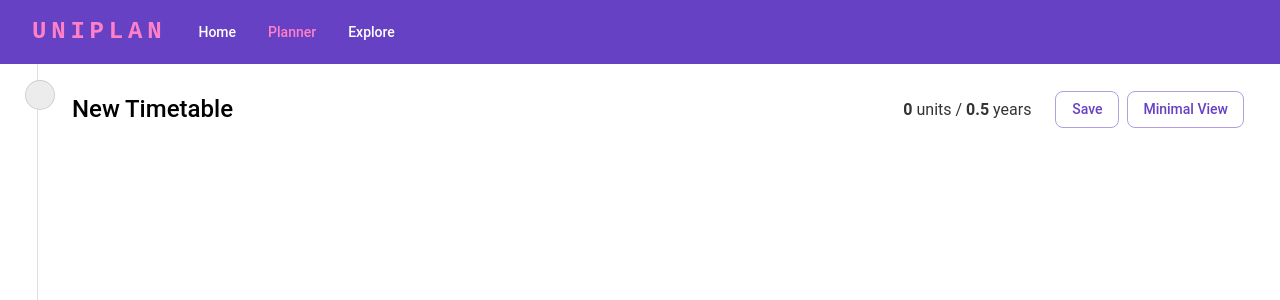
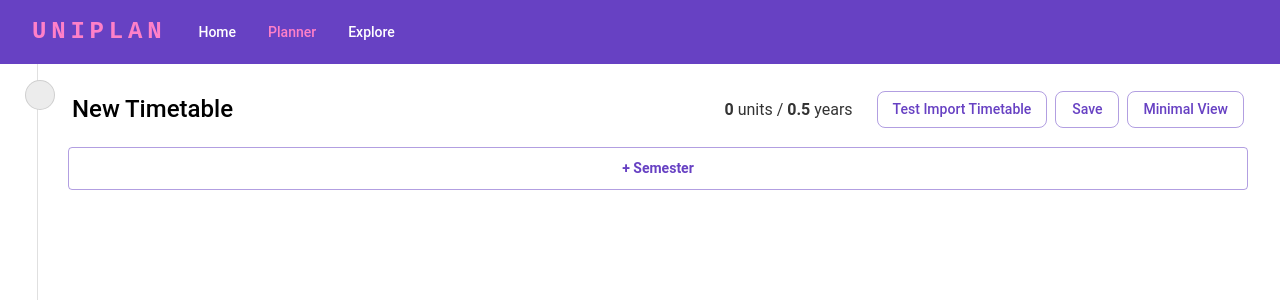
Before and after one commit to songqiaoyuchen/uniplan, a Next.js app: page /planner in a window 1280 px wide. Shown: the top 300 px of the page. Built offline with nearby package versions, Linux system fonts and the light colour scheme; some icons are missing; what @mui/material-nextjs would draw is missing.

Commit message:
feat(timetable): add/del semester

```diff
--- a/src/app/planner/components/timetable/MiniModuleCard.tsx
+++ b/src/app/planner/components/timetable/MiniModuleCard.tsx
@@ -44,6 +44,7 @@ const MiniModuleCard: React.FC<MiniModuleCardProps> = ({ module, isSelected = fa
           boxShadow: 6,
         },
         color: theme.palette.text.primary,
+        minWidth: 80,
       }}
     >
       <Tooltip
--- a/src/app/planner/components/timetable/SemesterColumn.tsx
+++ b/src/app/planner/components/timetable/SemesterColumn.tsx
@@ -29,6 +29,7 @@ const SemesterColumn: React.FC<SemesterColumnProps> = ({ semesterId, moduleCodes
         transition: 'border 0.2s ease',
         userSelect: 'none',
         height: '100%',
+        width: isMinimalView ? '100%' : '245px',
       }}
     >
       <SemesterHeader semesterId={semesterId} isEmpty={moduleCodes.length === 0} />
--- a/src/app/planner/components/timetable/SemesterHeader.tsx
+++ b/src/app/planner/components/timetable/SemesterHeader.tsx
@@ -2,7 +2,7 @@ import { useAppDispatch, useAppSelector } from "@/store";
 import { useMemo } from "react";
 import Paper from "@mui/material/Paper";
 import Typography from "@mui/material/Typography";
-import { makeSelectSemesterHeaderInfo, selectIsMinimalView } from "@/store/timetableSelectors";
+import { makeSelectSemesterHeaderInfo, selectIsMinimalView, selectLatestNormalSemester } from "@/store/timetableSelectors";
 import { SemesterLabel } from "@/types/plannerTypes";
 import IconButton from "@mui/material/IconButton";
 import CloseIcon from "@mui/icons-material/Close";
@@ -44,7 +44,8 @@ export default function SemesterHeader({ semesterId, isEmpty }: SemesterHeaderPr
   });
 
   const isSpecialTerm = semesterId % 2 === 1;
-  const showDelete = isSpecialTerm && isEmpty;
+  const latestNormalSemester = useAppSelector(selectLatestNormalSemester);
+  const showDelete = (isSpecialTerm || latestNormalSemester == semesterId) && isEmpty;
 
   const { full: fullTitle, abbrev } = getSemesterTitles(semesterId);
   const displayTitle = isMinimalView ? abbrev : fullTitle;
--- a/src/app/planner/components/timetable/TimetableHeader.tsx
+++ b/src/app/planner/components/timetable/TimetableHeader.tsx
@@ -16,6 +16,7 @@ import {
   selectLatestNormalSemester,
   selectTotalCredits,
 } from "@/store/timetableSelectors";
+import { useLazyGetTimetableQuery } from "@/store/apiSlice";
 
 const TimetableHeader = () => {
   const dispatch = useDispatch();
@@ -24,6 +25,16 @@ const TimetableHeader = () => {
     const { semesters, modules } = state.timetable;
     return { semesters, modules };
   });
+   const [triggerGetTimetable, { isFetching }] = useLazyGetTimetableQuery();
+   const requiredModuleCodes = [
+    "MA1301", "MA5401", "CS5330", "MA5198", "HSA1000", "NGN2001A",
+    "CP4101", "CS1101S", "CS2030S", "CS2040S", "CS1231S", "CS2105", "CS2109S",
+    "CS2103T", "CS2100", "ST2334", "CS2107", "Cs3230", "DTK1234", "MA2002",
+    "MA2001", "ES2660", "MA2101", "MA2104", "MA2108", "IS1108", "MA2202",
+    "MA2213", "MA5206"
+  ];
+  const exemptedModuleCodes = [] as string[];
+
 
   const [timetableName, setTimetableName] = useState("New Timetable");
   const [isEditingName, setIsEditingName] = useState(false);
@@ -108,6 +119,9 @@ const TimetableHeader = () => {
 
         {/* Buttons */}
         <Stack direction="row" spacing={1}>
+        <Button variant="outlined" onClick={() => triggerGetTimetable({ requiredModuleCodes, exemptedModuleCodes })}>
+          {isFetching ? "Loading timetable..." : "Test Import Timetable"}
+        </Button>
           <Button variant="outlined" onClick={handleSave}>
             Save
           </Button>
--- a/src/app/planner/components/timetable/index.tsx
+++ b/src/app/planner/components/timetable/index.tsx
@@ -49,6 +49,7 @@ function Timetable() {
           height: "100%",
         }}
       >
+        {/* Semesters */}
         {semesterIds
           .filter((id) => id % 2 === 0) // main terms
           .map((mainId) => {
@@ -66,12 +67,12 @@ function Timetable() {
                   justifyContent: isMinimalView ? "space-between" : "flex-start",
                 }}
               >
-                {/* Main semester fills remaining height */}
+                {/* Main semesters */}
                 <Box sx={{ flex: isMinimalView ? 1 : 'unset', minHeight: 0 }}>
                   <TimetableSemester semesterId={mainId} />
                 </Box>
 
-                {/* Special term (or button) sits at bottom */}
+                {/* Special term */}
                 <Box>
                   {hasSpecialTerm ? (
                     <TimetableSemester semesterId={mainId + 1} />
@@ -92,6 +93,34 @@ function Timetable() {
                 </Box>
               </Box>);
             })}
+        {/* Add Semester */}
+        <Box
+          sx={{
+            display: "flex",
+            flexDirection: "column",
+            gap: 1,
+            flex: 1,
+            height: "100%",
+            justifyContent: isMinimalView ? "space-between" : "flex-start",
+          }}
+        >
+          <Button
+            variant="outlined"
+            onClick={() => {
+              const maxId = Math.max(...semesterIds.filter(id => id % 2 === 0));
+              dispatch(semesterAdded({ id: maxId + 2 }));
+            }}
+            sx={{
+              borderRadius: 1,
+              width: '100%',
+              minWidth: isMinimalView ? 'unset' : '245px',
+              fontWeight: isMinimalView ? 500 : 600,
+              py: isMinimalView ? 0.5 : 1,
+              }}
+          >
+            + Semester
+          </Button>
+        </Box>
       </Box>
     </Box>
   );
```
